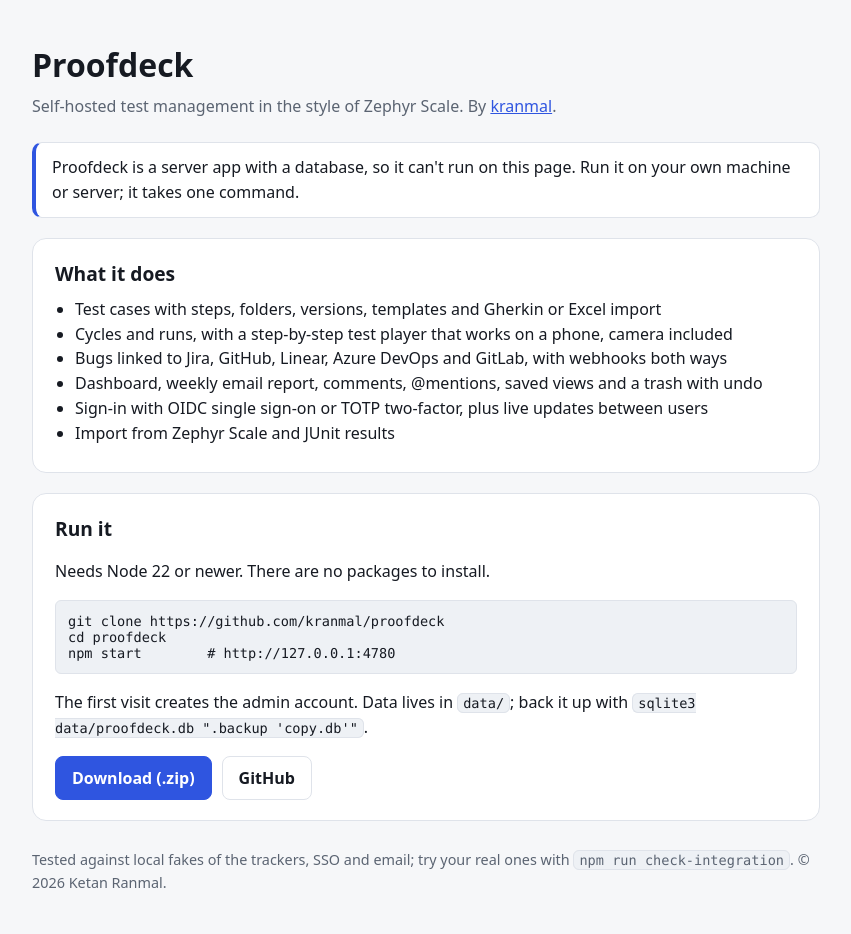
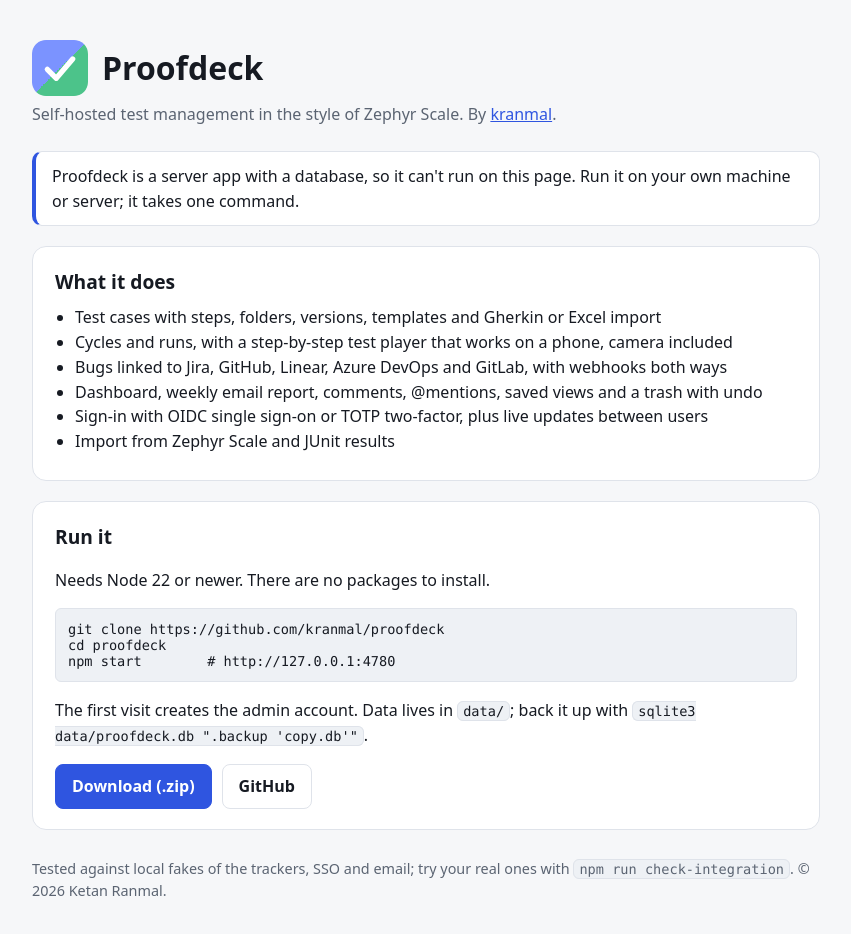
Before and after one commit to kranmal/proofdeck, a website: page docs/index.html in a window 1280 px wide. Shown: the whole page, without its empty margins (214-1065 px from the left). Drawn offline with Linux system fonts and the light colour scheme.

Commit message:
Add logo to landing page
Co-Authored-By: Claude Sonnet 5.5 <noreply@anthropic.com>

```diff
--- a/docs/index.html
+++ b/docs/index.html
@@ -6,13 +6,14 @@
 <title>Proofdeck · self-hosted test management</title>
 <meta name="description" content="Proofdeck is a self-hosted test management web app in the style of Zephyr Scale: cases, cycles, runs and bugs. Node 22 and SQLite, no npm dependencies.">
 <link rel="icon" href="icon.svg" type="image/svg+xml">
+<link rel="apple-touch-icon" href="icon.svg">
 <style>
 :root{--bg:#f6f7f9;--card:#fff;--fg:#161a22;--mut:#5b6472;--line:#dfe3ea;--acc:#2f55e0;--code:#eef1f5}
 @media (prefers-color-scheme:dark){:root{--bg:#0f1220;--card:#171b2e;--fg:#e8ebf0;--mut:#9aa4b2;--line:#283040;--acc:#8ea2ff;--code:#0c0f1c}}
 *{box-sizing:border-box}
 body{margin:0;background:var(--bg);color:var(--fg);font:16px/1.55 system-ui,-apple-system,"Segoe UI",sans-serif}
 main{max-width:820px;margin:0 auto;padding:40px 16px 64px}
-h1{font-size:2rem;margin:0 0 4px}h2{font-size:1.2rem;margin:0 0 8px}
+.brand{display:flex;align-items:center;gap:14px;margin:0 0 6px}.brand img{border-radius:14px;flex:none}h1{font-size:2rem;margin:0}h2{font-size:1.2rem;margin:0 0 8px}
 .sub{color:var(--mut);margin:0 0 24px}
 .card{background:var(--card);border:1px solid var(--line);border-radius:14px;padding:20px 22px;margin:0 0 20px}
 .notice{background:var(--card);border:1px solid var(--line);border-left:4px solid var(--acc);border-radius:10px;padding:12px 16px;margin:0 0 20px}
@@ -28,7 +29,7 @@ footer{color:var(--mut);font-size:.9rem;margin-top:28px}
 </head>
 <body>
 <main>
-<h1>Proofdeck</h1>
+<header class="brand"><img src="icon.svg" alt="" width="56" height="56"><h1>Proofdeck</h1></header>
 <p class="sub">Self-hosted test management in the style of Zephyr Scale. By <a href="https://github.com/kranmal">kranmal</a>.</p>
 <div class="notice" role="note">Proofdeck is a server app with a database, so it can't run on this page. Run it on your own machine or server; it takes one command.</div>
 
```
